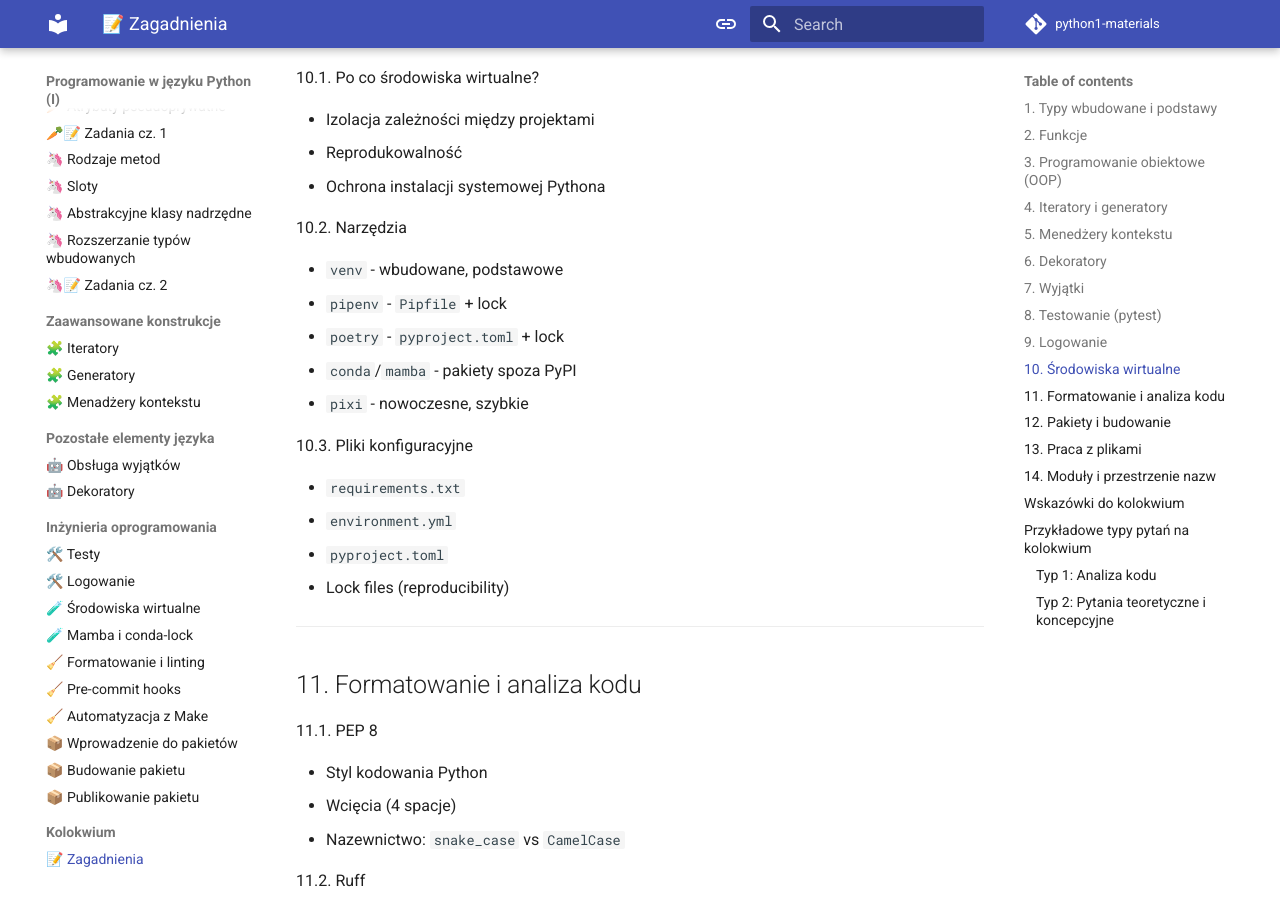
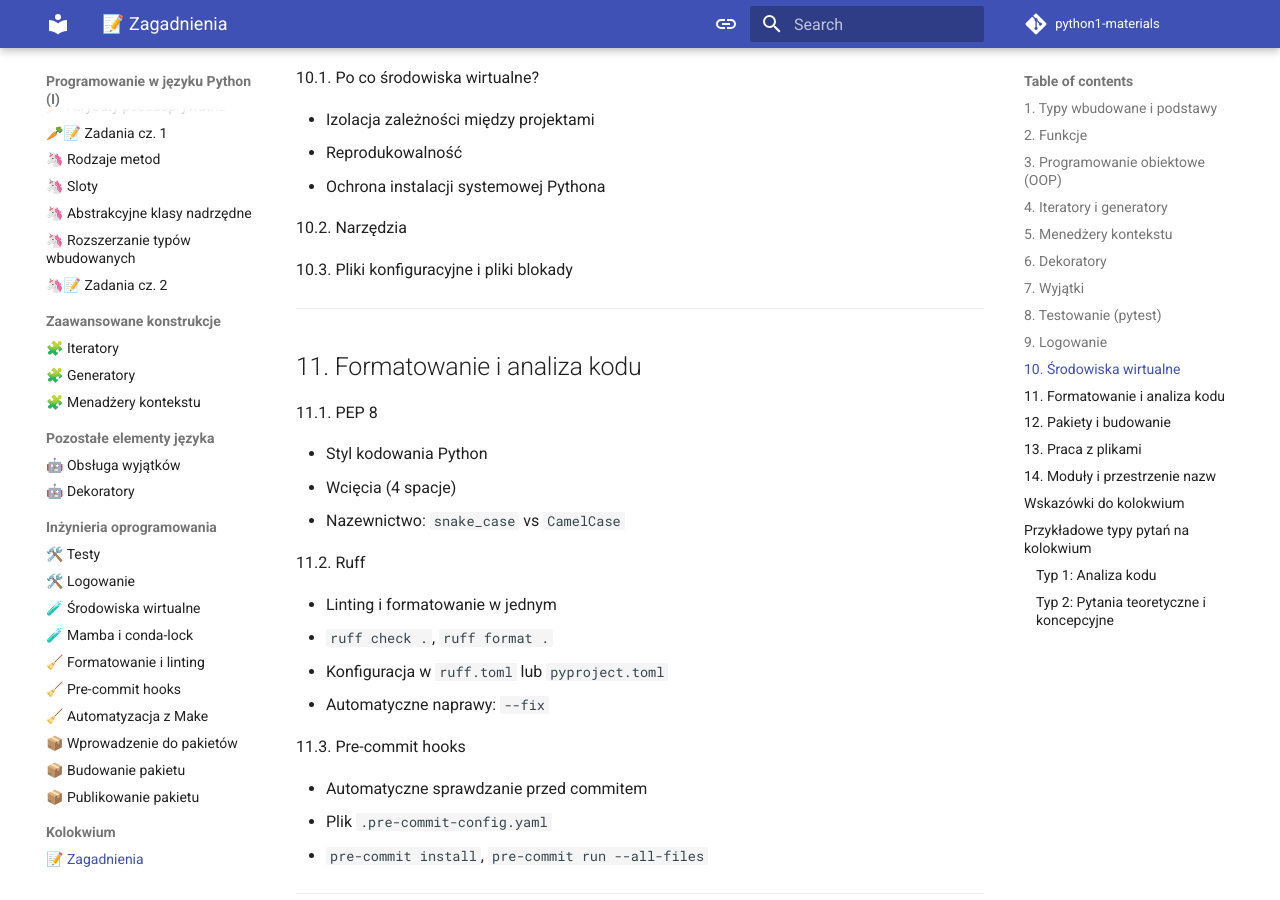
Before and after one commit to eo-agh/python1-materials, an MkDocs documentation site: the page built from docs/kolokwium/zagadnienia.md, in a window 1280 px wide and 900 px high, scrolled down 6648 px. Built offline with MkDocs 1.6.1 and Material for MkDocs 9.7.7, drawn with Linux system fonts in a browser that asks for light colours; comment, search, counter and statistics services are not loaded.

Commit message:
Zagadnienia - małe poprawki 1

```diff
--- a/docs/kolokwium/zagadnienia.md
+++ b/docs/kolokwium/zagadnienia.md
@@ -266,18 +266,7 @@
 
 10.2. Narzędzia
 
-- `venv` - wbudowane, podstawowe
-- `pipenv` - `Pipfile` + lock
-- `poetry` - `pyproject.toml` + lock
-- `conda`/`mamba` - pakiety spoza PyPI
-- `pixi` - nowoczesne, szybkie
-
-10.3. Pliki konfiguracyjne
-
-- `requirements.txt`
-- `environment.yml`
-- `pyproject.toml`
-- Lock files (reproducibility)
+10.3. Pliki konfiguracyjne i pliki blokady
 
 ---
 
```
